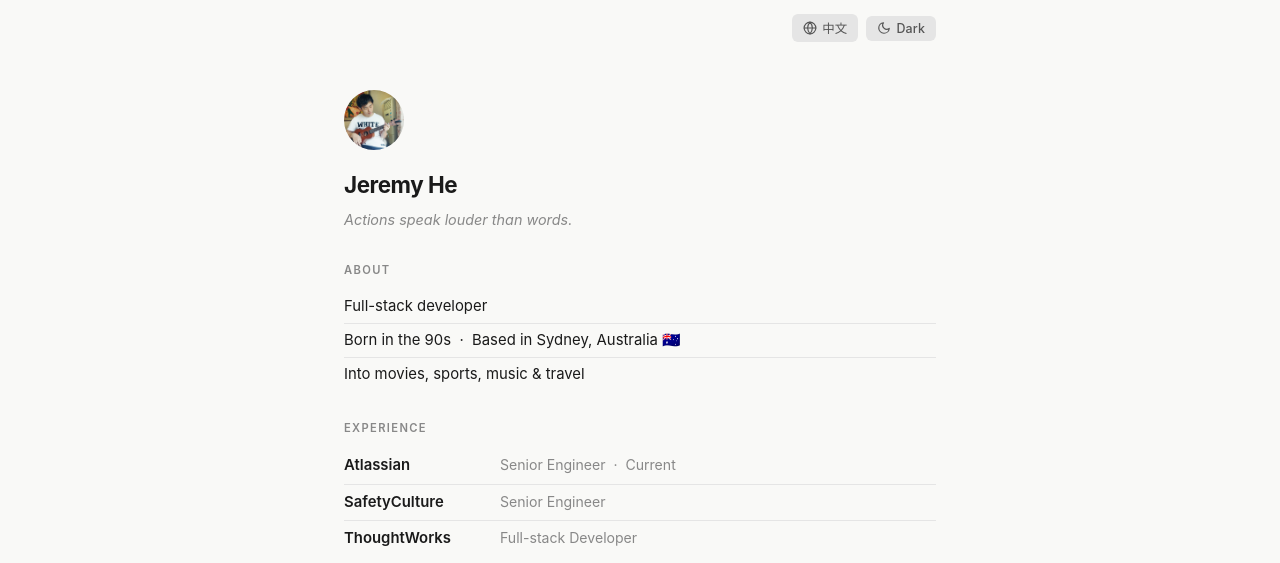
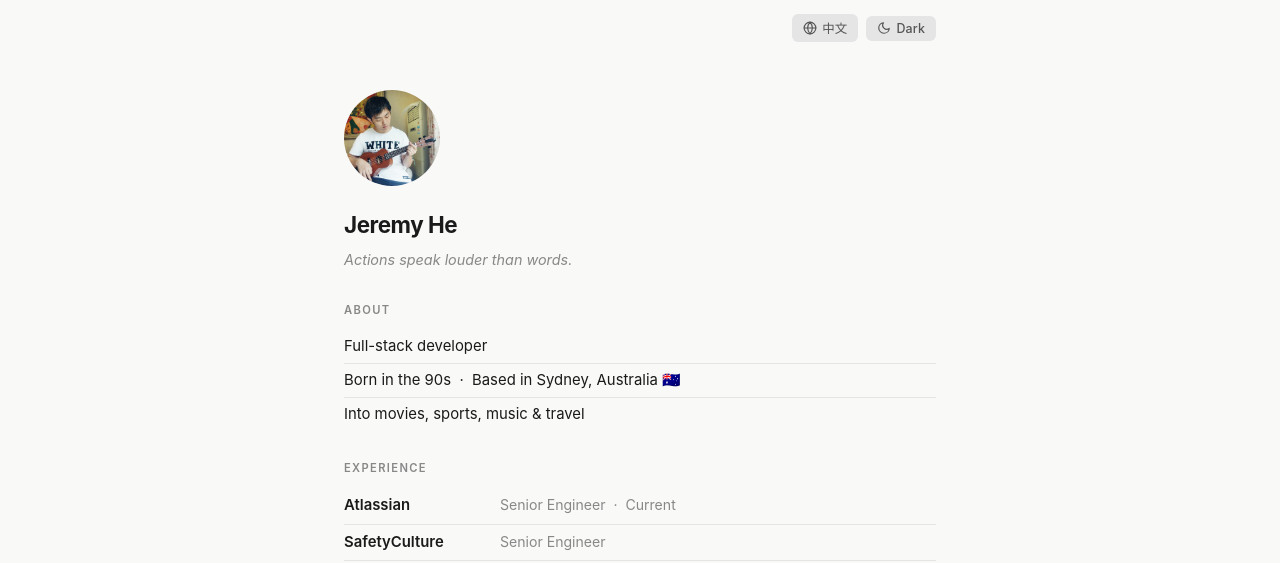
Before and after one commit to hejiaji/hejiaji.github.io, a plain HTML site: page index.html in a window 1280 px wide. Shown: the top 563 px of the page. Drawn offline with Linux system fonts and the light colour scheme.

Commit message:
increase the size

```diff
--- a/index.html
+++ b/index.html
@@ -63,11 +63,11 @@
 
         /* ── Avatar ── */
         .avatar {
-            width: 60px;
-            height: 60px;
+            width: 96px;
+            height: 96px;
             border-radius: 50%;
             object-fit: cover;
-            margin-bottom: 16px;
+            margin-bottom: 20px;
             display: block;
             filter: grayscale(10%);
         }
```
